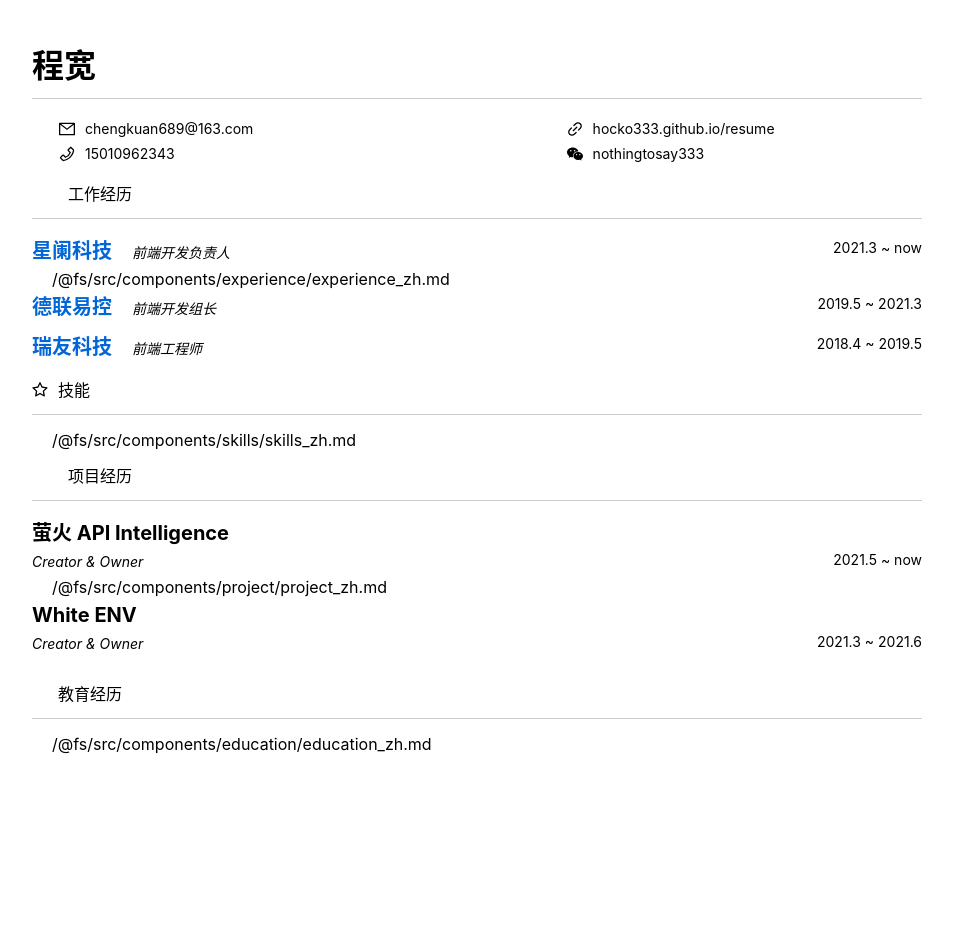
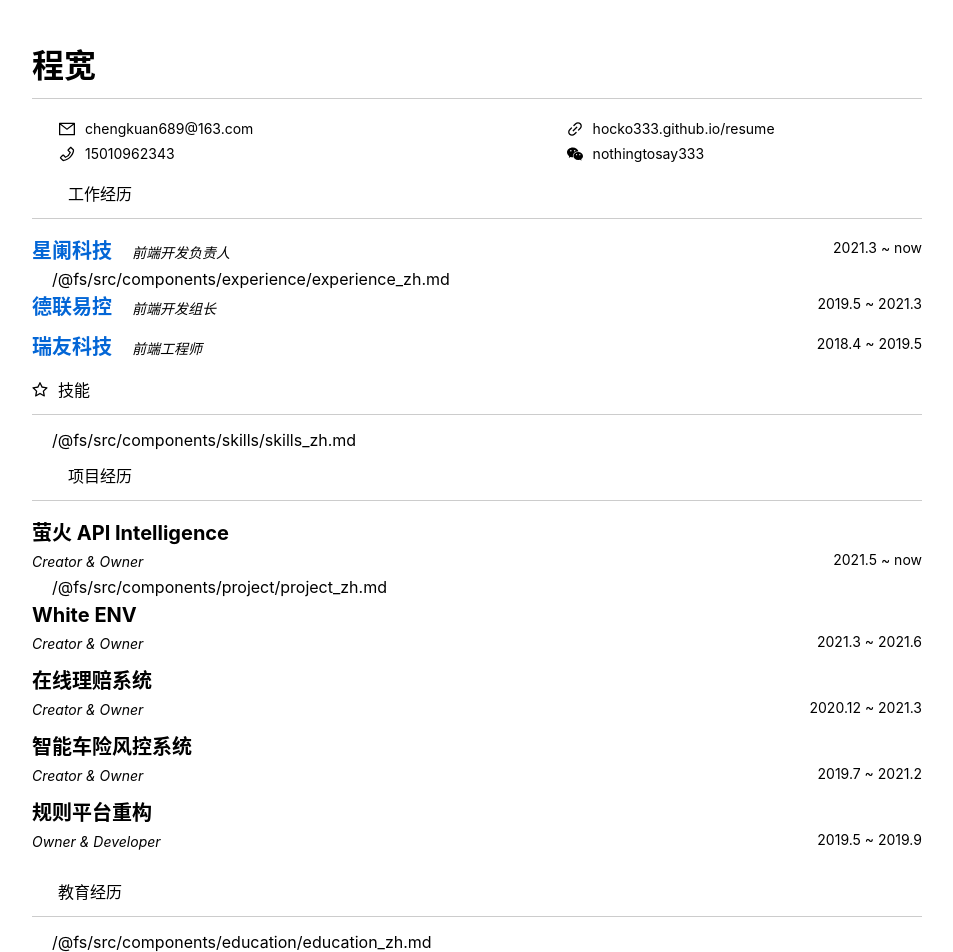
Before and after one commit to hocko333/resume, a React app: page / in a window 1280 px wide. Shown: the whole page, without its empty margins (158-1111 px from the left). Before the commit the page ends 800 px from the top, so only its background shows below. Built offline with nearby package versions, Linux system fonts and the light colour scheme; some icons are missing.

Commit message:
modify: 项目三

```diff
--- a/src/components/project/project_zh.md
+++ b/src/components/project/project_zh.md
@@ -52,3 +52,39 @@ Vue、Vuex、Vue-Router、Axios、Echarts、ElementUI、Less
 - 基于 ElementUI 封装业务组件，开发安全总览、资产测绘、安全事件、生命周期等业务模块
 - 基于 Echarts 绘制网络关系图，及事件风险、线上资产等可视化模块
 - 封装 Axios 统一管理项目 API
+
+==split==
+
+<block class="project-block">
+  <p><span class="project-sub-title">项目描述</span></p>
+</block>
+
+<p class="project-desc" style="margin-left: -20px;">
+由 Web（客服端）到 微信小程序（客户端）组成的
+实时在线视频沟通、定损、理赔系统。保险客户发起视频通话，并可以实时拍照上传至
+OSS 服务器
+</p>
+
+<block class="project-block">
+  <p><span class="project-sub-title">核心技术</span></p>
+</block>
+
+<p class="project-desc" style="margin-left: -20px;">
+Agora-RTM-SDK、Agora-RTC-SDK、Vue.js、Vue-Router、Vuex、
+Webpack、Axios、Element-UI、Echarts、js-xlsx、file-saver
+</p>
+
+<block class="project-block">
+  <p><span class="project-sub-title">项目职责</span></p>
+</block>
+
+- 搭建实时通讯平台，基于 agora-rtm-sdk、agora-rtc-sdk 开发
+- 开发前端页面布局，选用 Element-UI 的通知、表单、弹框、栅格布局等组件
+- 搭建项目结构，使用 Vue-cli 定向配置 Webpack、Eslint、按需引入、路由懒加载， 配置多环境以及路由权限控制
+- 数据的解析与保存，使用 Js-xlsx 解析 Excel 文件为 json 数据提交至后端保存，使用
+Js-zip、File-saver 压缩多个文件流并打包下载
+- 数据可视化，使用 Echarts 绘制饼状图、柱状图、折线图、中国地图，实时更新数 据，并适配不同尺寸屏幕的展示
+- 设置 http 拦截器，使用 Axios 二次包装在拦截器中设置公共请求头和异常统一处
+理，使用 Async/await 进行异步流程控制
+- 管理全局状态，使用 Vuex 进行状态管理，使用 vuex-persistedstate 插件实现 Vuex 数
+据状态持久化
--- a/src/components/project/props.ts
+++ b/src/components/project/props.ts
@@ -22,6 +22,24 @@ const props: {
         roles: ['Creator', 'Owner'],
         content: cnContents[1],
       },
+      {
+        name: '在线理赔系统',
+        time: '2020.12 ~ 2021.3',
+        roles: ['Creator', 'Owner'],
+        content: cnContents[2],
+      },
+      {
+        name: '智能车险风控系统',
+        time: '2019.7 ~ 2021.2',
+        roles: ['Creator', 'Owner'],
+        content: cnContents[3],
+      },
+      {
+        name: '规则平台重构',
+        time: '2019.5 ~ 2019.9',
+        roles: ['Owner', 'Developer'],
+        content: cnContents[4],
+      },
     ],
   },
   get en() {
```
